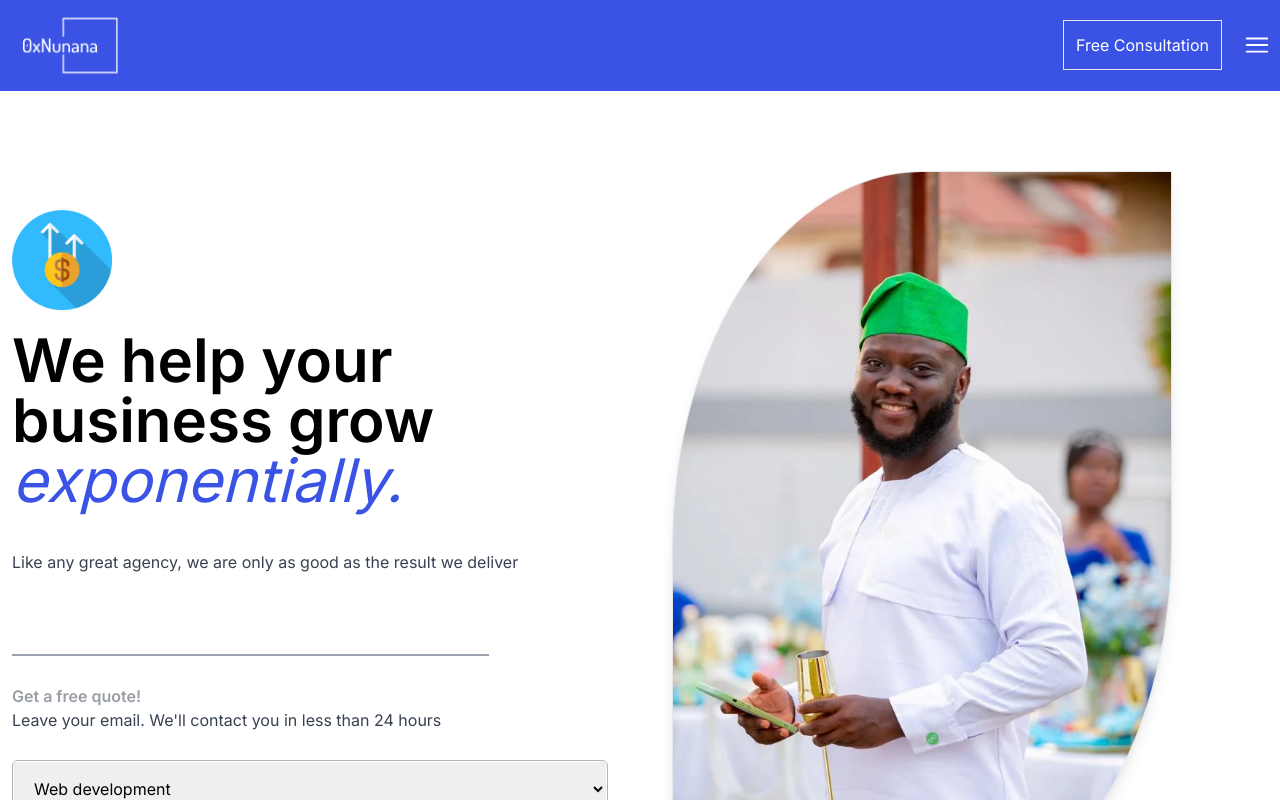
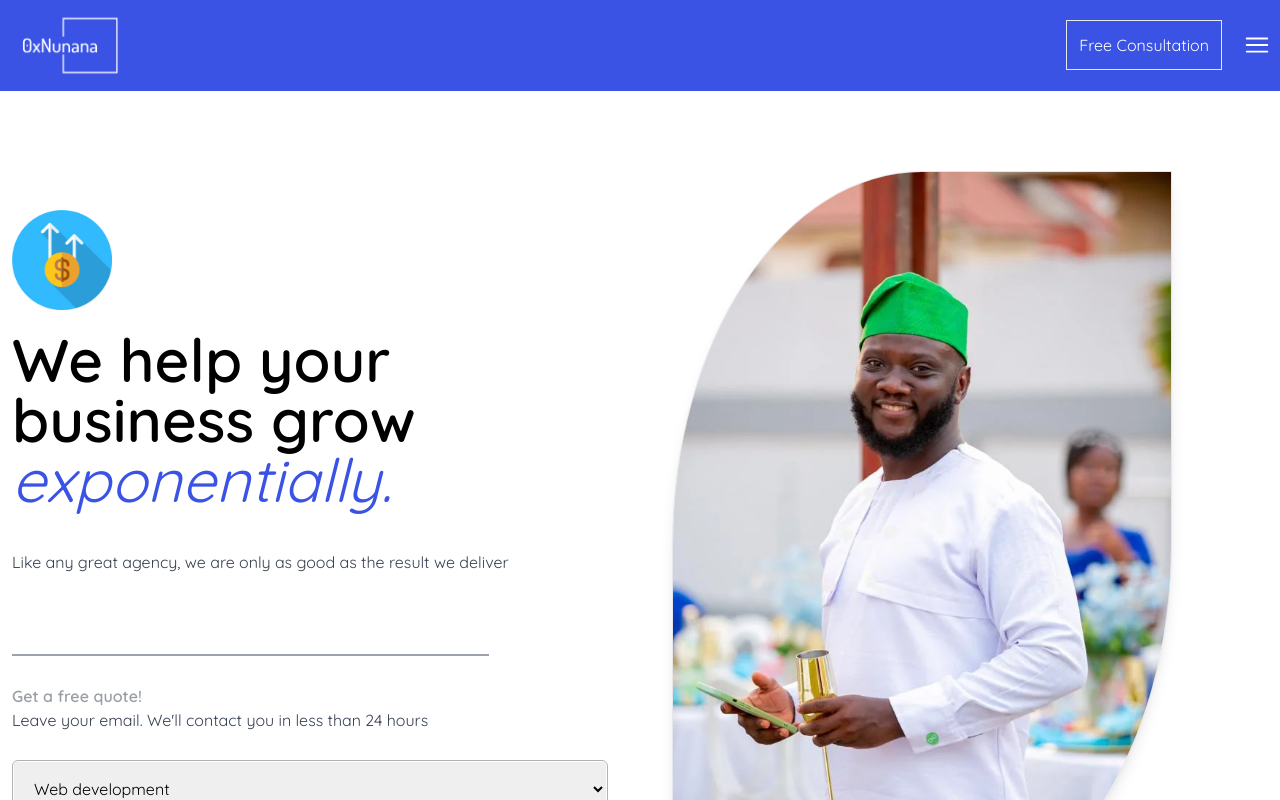
Before and after one commit to 0xNunana/0xNunanaLabs, a Next.js app: page / in a window 1280 px wide. Shown: the top 800 px of the page. Built offline with nearby package versions, Linux system fonts and the light colour scheme.

Commit message:
quicksand  font

```diff
--- a/app/layout.tsx
+++ b/app/layout.tsx
@@ -1,10 +1,11 @@
 import type { Metadata } from "next";
-import { Inter } from "next/font/google";
+import { Inter, Quicksand } from "next/font/google";
 import "./globals.css";
 import Navigation from "@/components/Navigation";
 import Footer from "@/components/Footer";
 
 const inter = Inter({ subsets: ["latin"],weight:['100','200','300','400','500','600','700','800','900'] });
+const quick = Quicksand({ subsets: ["latin"],weight:['300','400','500','600','700'] })
 
 export const metadata: Metadata = {
   title: "0xNunana Labs | Brand Development",
@@ -29,7 +30,7 @@ export default function RootLayout({
 }>) {
   return (
     <html lang="en">
-      <body className={`${inter.className} relative`} >
+      <body className={`${quick.className} relative`} >
         <Navigation/>
         {children}
         <Footer/>
```
